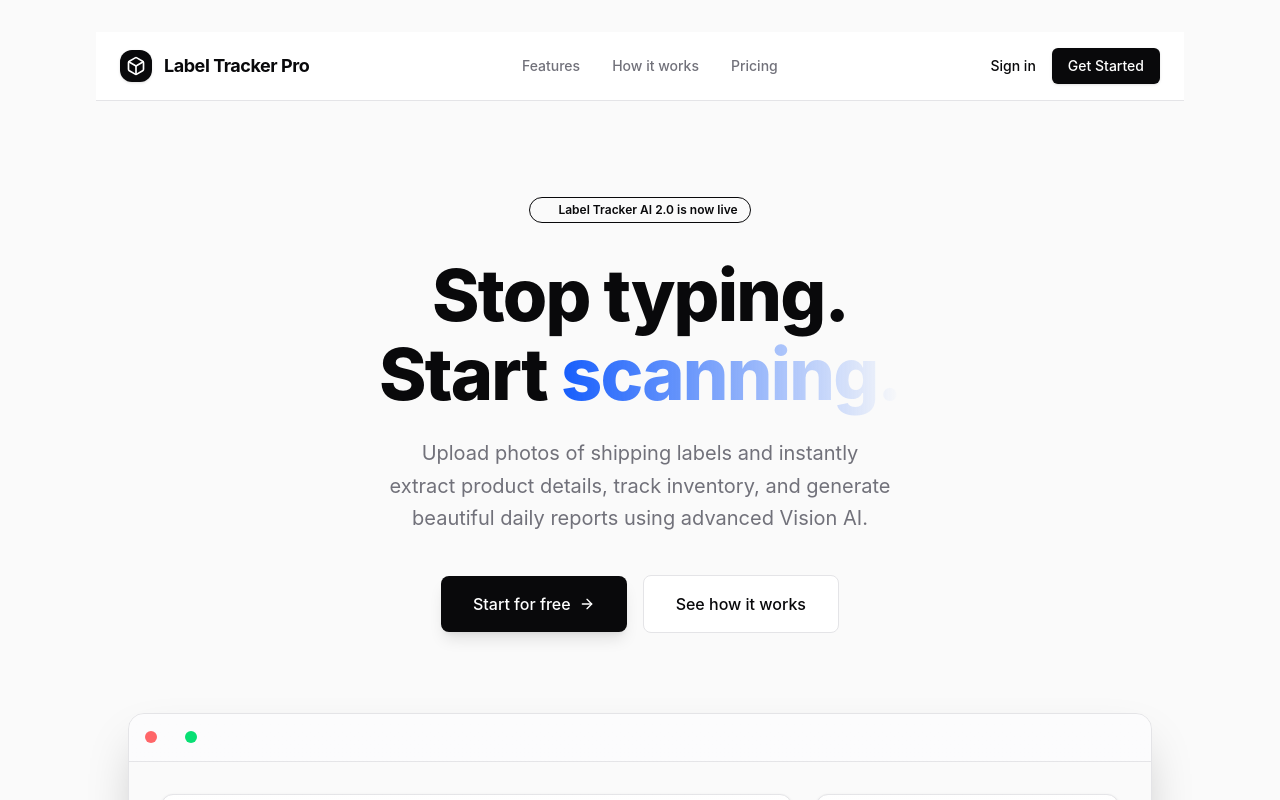
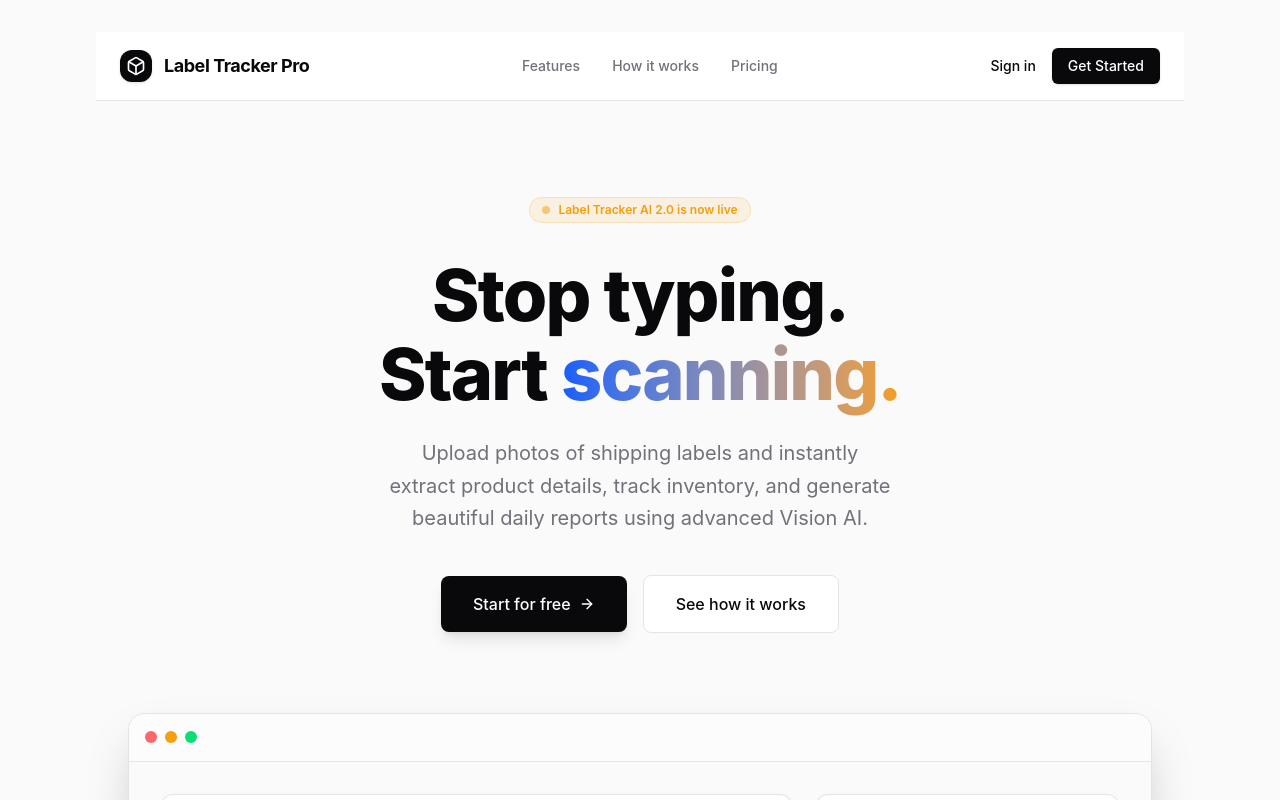
Before and after one commit to mursaleenh2022-del/Label-tracker, a Vue app in the folder frontend/: page / in a window 1280 px wide. Built offline with nearby package versions, Linux system fonts and the light colour scheme.

Commit message:
Fix Tailwind v4 theme colors to restore amber highlights

```diff
--- a/frontend/src/style.css
+++ b/frontend/src/style.css
@@ -21,6 +21,13 @@
   --color-danger: #ef4444;
   --color-danger-bg: #fee2e2;
   --color-danger-text: #991b1b;
+
+  --color-amber: #f59e0b;
+  --color-amber-dark: #d97706;
+  --color-green: #10b981;
+  --color-green-dark: #059669;
+  --color-red: #ef4444;
+  --color-red-dark: #dc2626;
 }
 
 :root {
```
